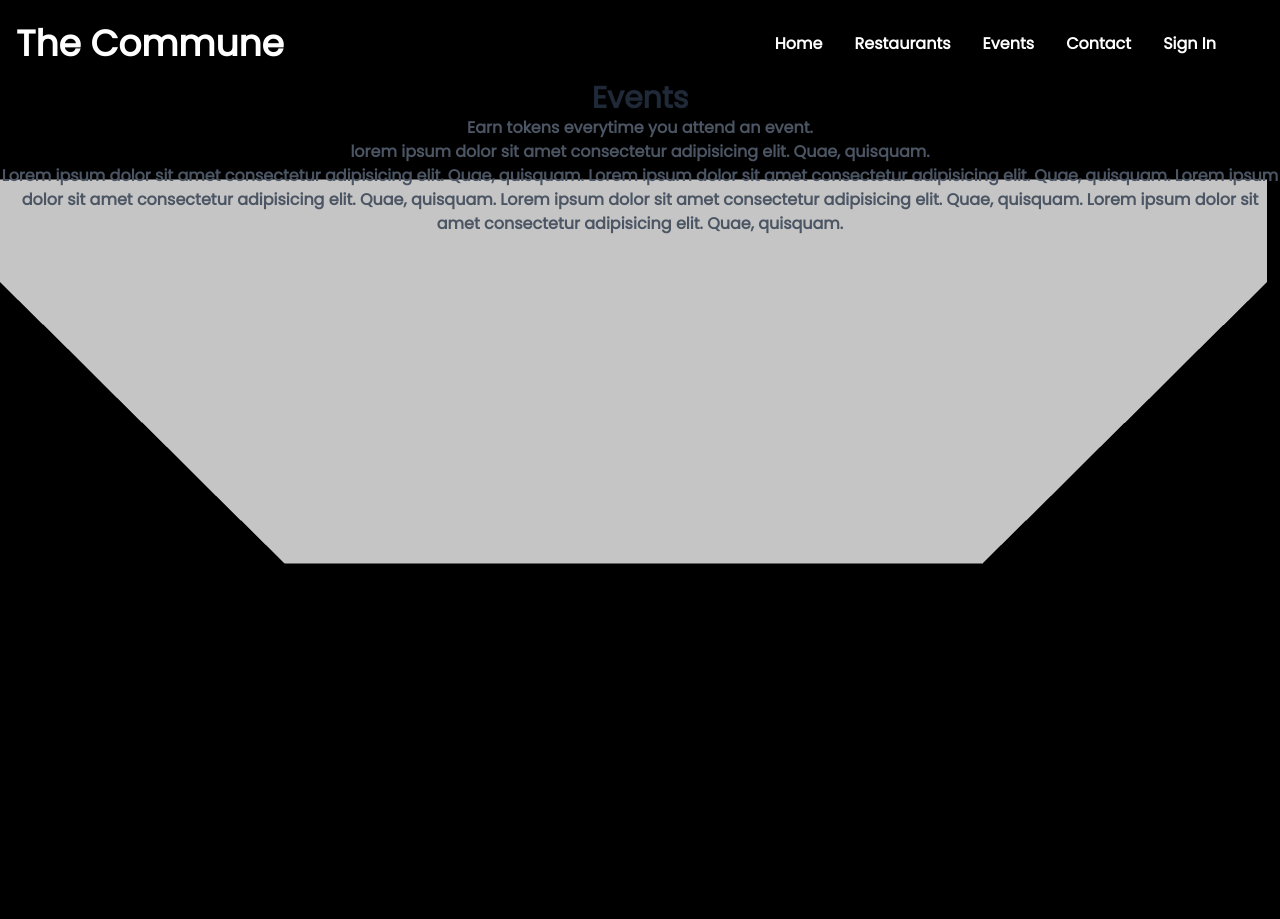
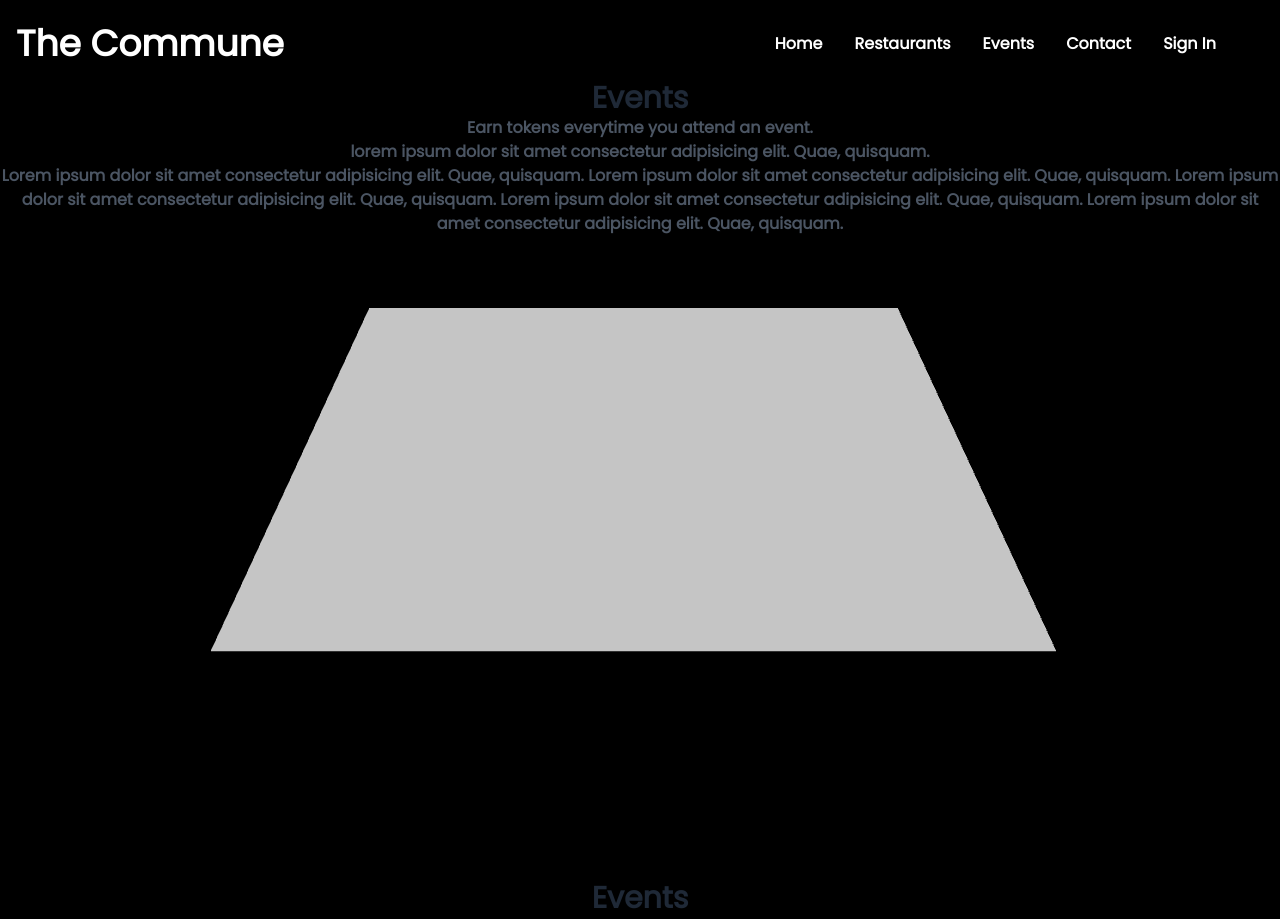
Before and after one commit to Rhaqim/thecommune, a Next.js app: page /events in a window 1280 px wide. Before the commit the page ends 800 px from the top, so only its background shows below. Built offline with nearby package versions, Linux system fonts and the light colour scheme; no server answers.

Commit message:
changed perspective of the canvas camera - will work on particles soon.

```diff
--- a/components/models/WaveParticles.jsx
+++ b/components/models/WaveParticles.jsx
@@ -4,12 +4,12 @@ import { Canvas } from "@react-three/fiber";
 const WaveParticles = props => {
   return (
     <Canvas
-    camera={{ position: [0, 7, 7] }}
+    camera={{ position: [0, -2, 3] }}
     {...props}>
       <ambientLight intensity={0.5} />
       <pointLight position={[10, 10, 10]} />
       <mesh>
-        <boxBufferGeometry attach="geometry" args={[20, 10, 0]} />
+        <boxBufferGeometry attach="geometry" args={[5, 3, 0]} />
         <meshStandardMaterial attach="material" color="white" />
       </mesh>
     </Canvas>
--- a/pages/events/index.js
+++ b/pages/events/index.js
@@ -3,7 +3,8 @@ import WaveParticles from '../../components/models/WaveParticles'
 
 const Events = () => {
     return (
-        <div className='relative mt-[5rem]'>
+        <div>
+            <div className='relative mt-[5rem] h-screen'>
                 <div className='scene'>
                     <WaveParticles className="bg-transparent" />
                 </div>
@@ -30,6 +31,10 @@ const Events = () => {
                     </p>
                 </div>
             </div>
+            <div>
+                <h1 className='text-center text-3xl font-bold text-gray-800'>Events</h1>
+            </div>
+        </div>
     )
 }
 
--- a/styles/globals.css
+++ b/styles/globals.css
@@ -55,26 +55,10 @@ html {
   /* position: relative; */
   width: 99vw;
   height: 90vh;
-  position: fixed;
+  position: absolute; /* absolute position - keep it in place even when scroll */
+  /* position: fixed; /* fixed position - relative to the viewport */
   z-index: -1;
   /* overflow: hidden; */
-}
-
-.bg-canvas {
-  color: #999999;
-  position: fixed;
-  top: 0;
-  left: 0;
-  z-index: -100;
-}
-
-.wave-particle-content {
-  color: #ffffff;
-  font-size: 26px;
-  font-weight: bold;
-  text-shadow: -1px -1px 1px #000, 1px 1px 1px #000;
-  position: relative;
-  z-index: 100;
 }
 
 @media (max-width: 768px) {
```
Lines whose indentation alone changed are shown as unchanged.
